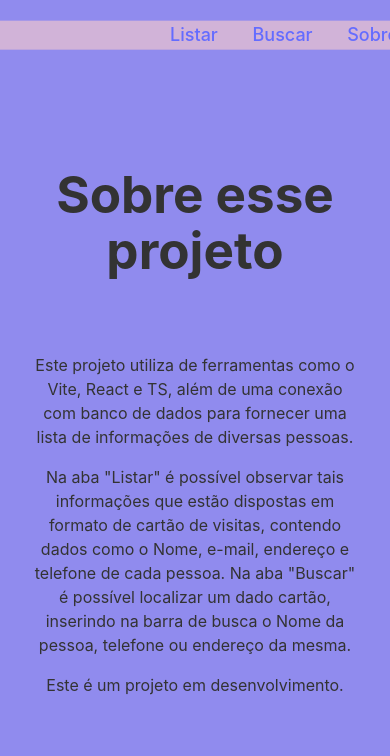
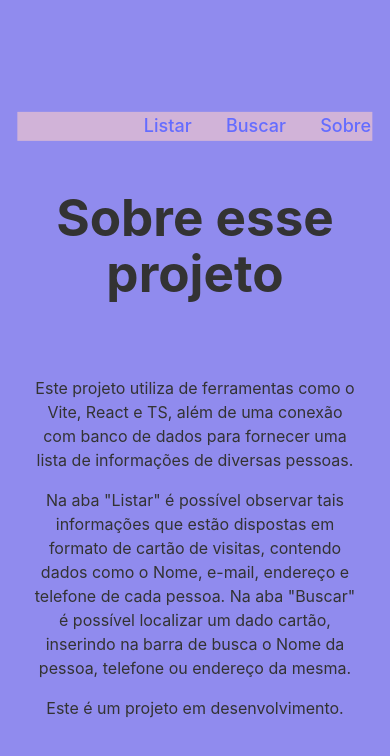
Before and after one commit to Higor335/Cartao-react-e-banco, a React (Vite) app: page /sobre in a window 390 px wide. Shown: the top 756 px of the page. Built offline with nearby package versions, Linux system fonts and the light colour scheme.

Commit message:
refactor: :iphone: ajuste de responsividade

```diff
--- a/src/App.css
+++ b/src/App.css
@@ -26,6 +26,17 @@
 li{
   list-style: none;
   position: relative;
-  left: 43%;
+  left: 40%;
   padding: 0.6%;
 }
+
+@media (max-width: 767px) {
+  .menu{
+    position: relative;
+    width: 109%;
+  }
+
+  li{
+    left: 35%;
+  }
+}
--- a/src/Components/Card/index.tsx
+++ b/src/Components/Card/index.tsx
@@ -27,7 +27,6 @@
           <div className="address_container">
             <MdPhone size={30} />
             <div className="address">
-              {/* <a href={`https://api.whatsapp.com/send?phone=${5567999991234}&text=&source=&data=&app_absent=`}>{user.phone}</a> */}
               {user.phone}
             </div>
           </div>
```
Also changed, not shown: 1 other file (tests, documents, lock files or other folders).
